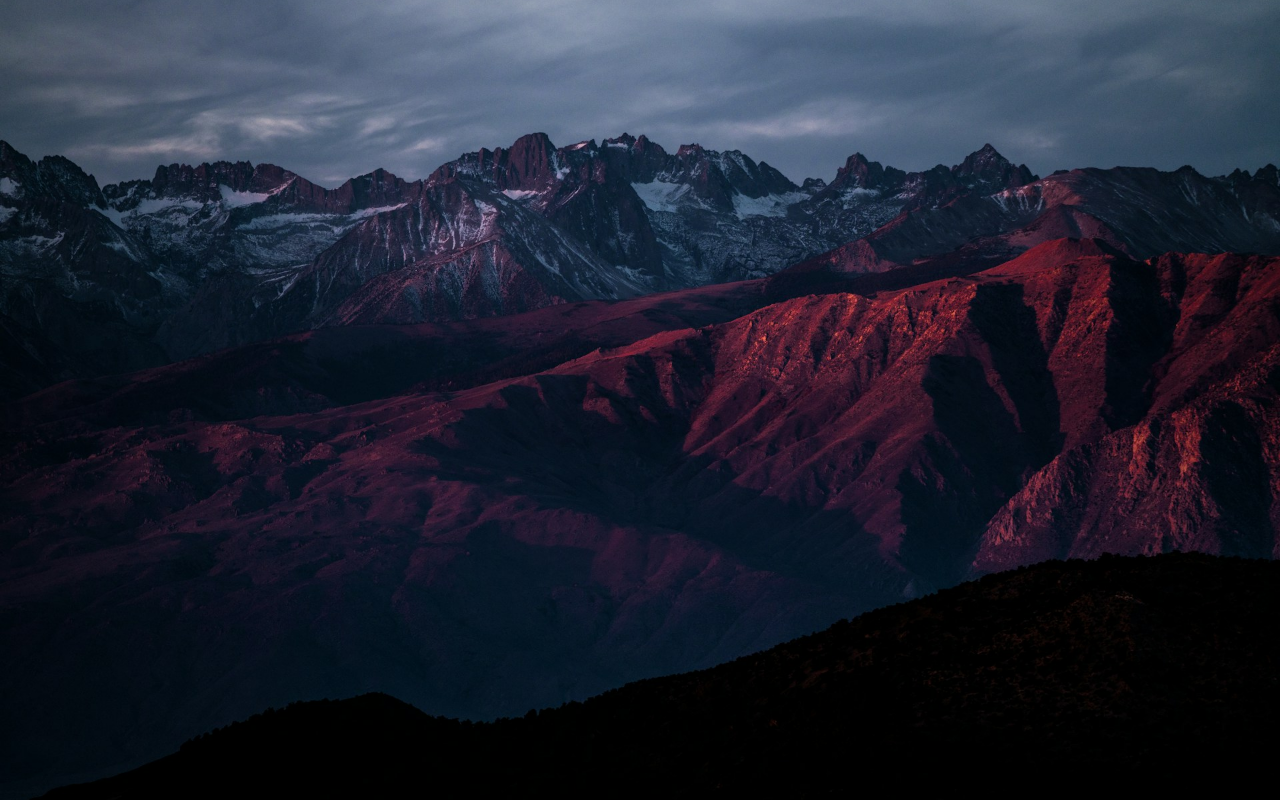
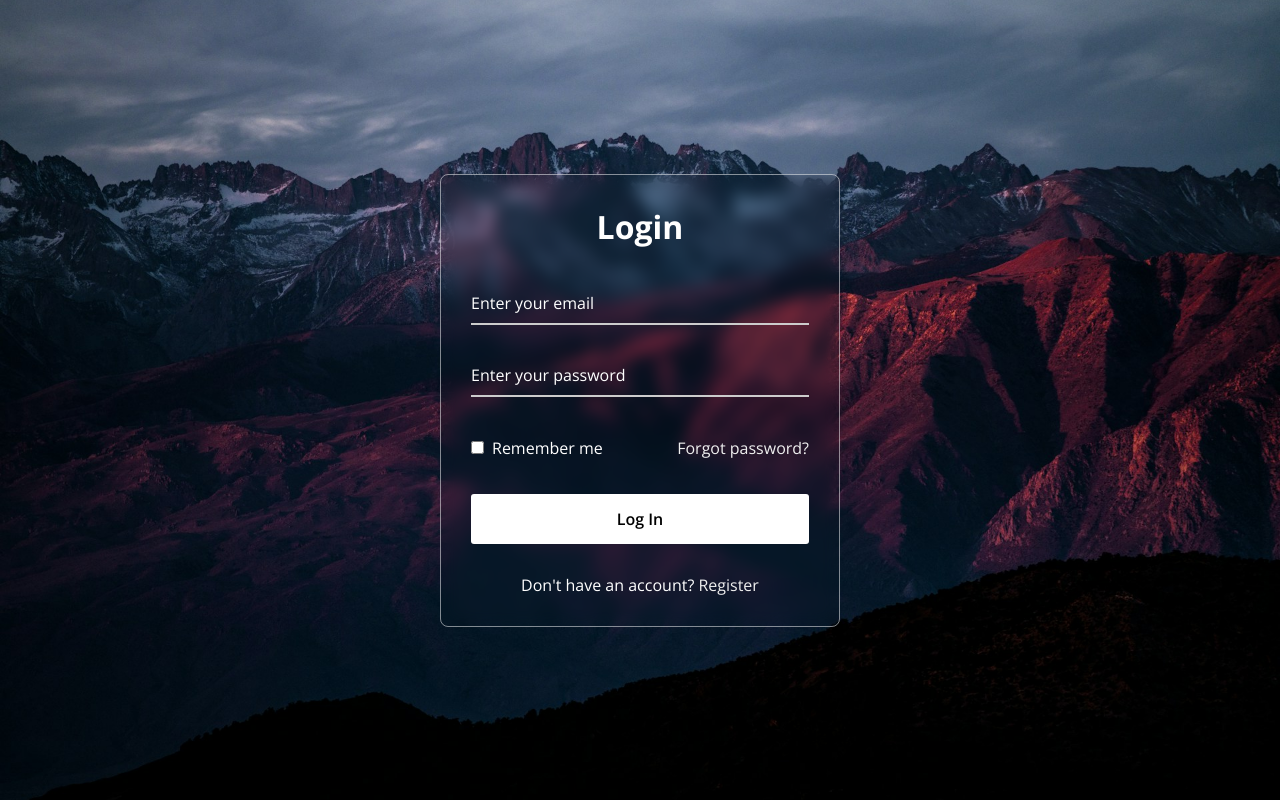
Before and after one commit to Fauzan-ajaa/crootJS, a plain HTML site: page index.html in a window 1280 px wide. Drawn offline with nearby package versions, Linux system fonts and the light colour scheme.

Commit message:
Revamp login form with glassmorphism design
Updated the login form structure and styling.

```diff
--- a/index.html
+++ b/index.html
@@ -1,34 +1,49 @@
 <!DOCTYPE html>
-<html lang="id">
+<html lang="en">
 <head>
-  <meta charset="UTF-8">
-  <title>Login Form - CrootJS</title>
-  <link rel="stylesheet" href="style.css">
+  <meta charset="UTF-8" />
+  <meta name="viewport" content="width=device-width, initial-scale=1.0" />
+  <title>Glassmorphism Login Form | CodingNepal</title>
+  <link rel="stylesheet" href="style.css" />
 </head>
+
 <body>
+  <div class="wrapper">
+    <form action="#">
+      <h2>Login</h2>
 
-  <div class="card">
-    <h2 id="formTitle">Login</h2>
+      <div class="input-field">
+        <input type="text" required />
+        <label>Enter your email</label>
+      </div>
 
-    <div class="form-group">
-      <input type="text" id="email" placeholder="Masukkan Email">
-    </div>
+      <div class="input-field">
+        <input type="password" required />
+        <label>Enter your password</label>
+      </div>
 
-    <div class="form-group">
-      <input type="password" id="password" placeholder="Masukkan Password">
-    </div>
+      <div class="forget">
+        <label for="remember">
+          <input type="checkbox" id="remember" />
+          <p>Remember me</p>
+        </label>
 
-    <button id="submitBtn">Login</button>
+        <a href="#">Forgot password?</a>
+      </div>
 
-    <p id="toggleText">
-      Belum punya akun?
-      <span id="toggleForm" class="link">Daftar</span>
-    </p>
+      <button type="submit">Log In</button>
 
-    <p id="message"></p>
+      <div class="register">
+        <p>
+          Don't have an account?
+          <a href="#">Register</a>
+        </p>
+      </div>
+    </form>
   </div>
 
-  <script type="module" src="app.js"></script>
+  <!-- croot -->
+<script src="https://cdn.jsdelivr.net/gh/crootjs/lib@0.0.3/auth.js"></script>
 
 </body>
 </html>
```
